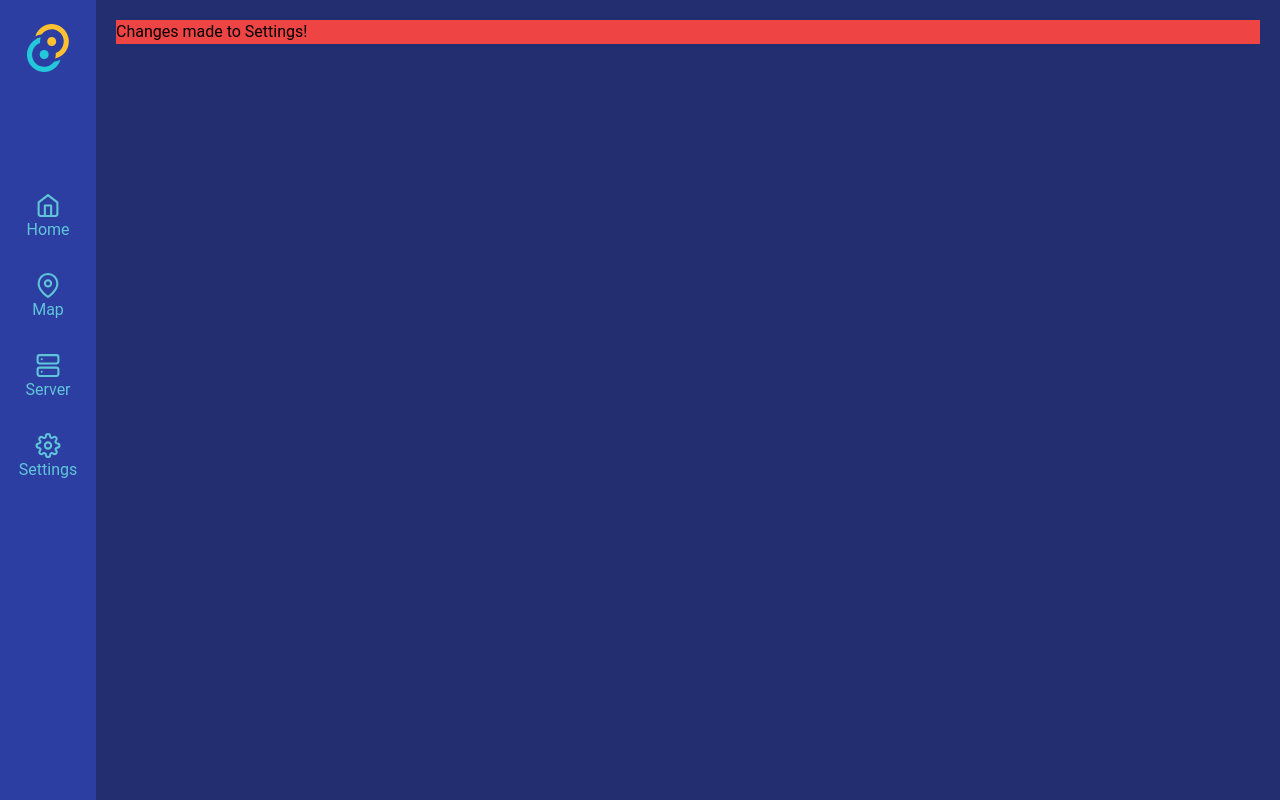
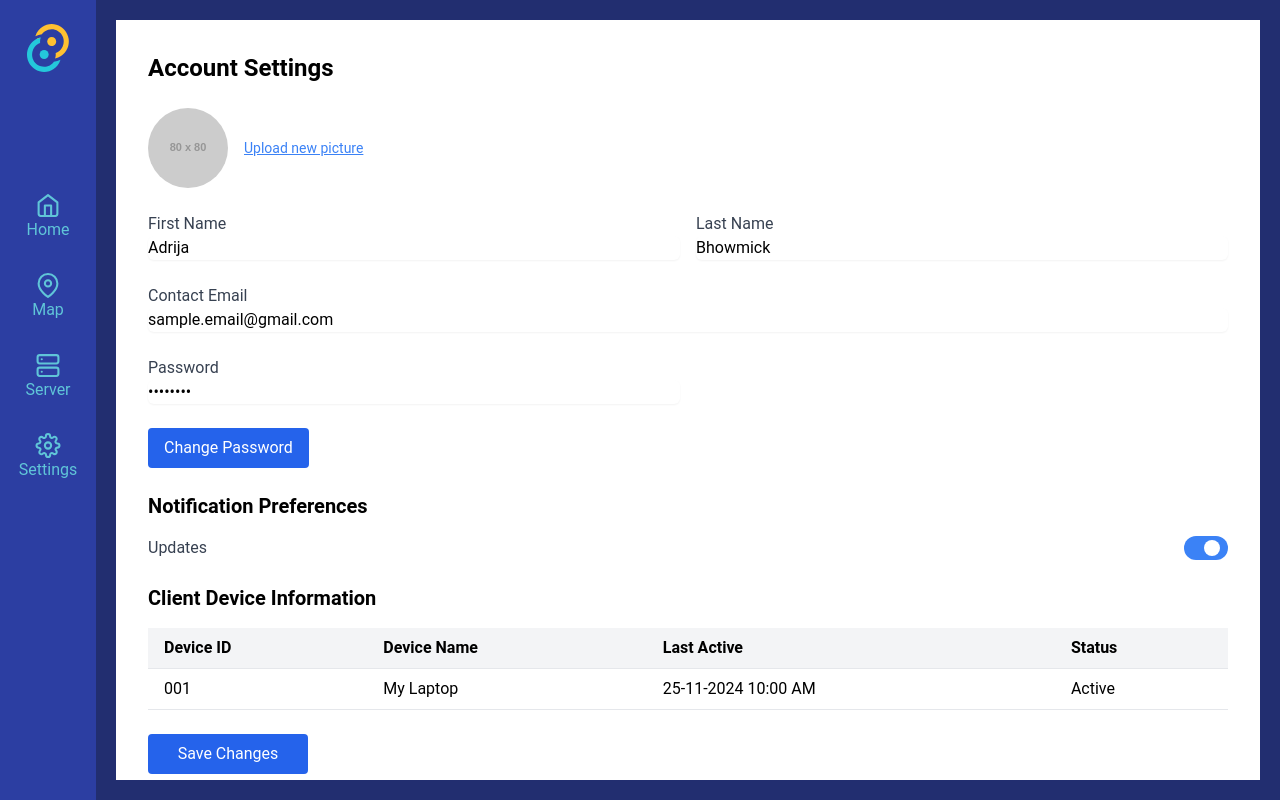
Before and after one commit to SubhayanDas08/ase_grp2, a React (Vite) app in the folder frontend/apps/desktop/: page /settings in a window 1280 px wide. Built offline with nearby package versions, Linux system fonts and the light colour scheme.

Commit message:
25th November Settings Update

```diff
--- /dev/null
+++ b/frontend/apps/desktop/src/components/settingsBlock.tsx
@@ -0,0 +1,206 @@
+import React, { useState } from "react";
+
+export default function SettingsBlock() {
+  const [email, setEmail] = useState("sample.email@gmail.com");
+  const [firstName, setFirstName] = useState("Adrija");
+  const [lastName, setLastName] = useState("Bhowmick");
+  const [currentPassword, setCurrentPassword] = useState("password");
+  const [isPasswordVisible, setIsPasswordVisible] = useState<boolean>(false);
+  const [isModalOpen, setIsModalOpen] = useState(false);
+  const [profilePicture, setProfilePicture] = useState<string>(
+    "https://via.placeholder.com/80"
+  ); // Default placeholder image
+
+  const devices = [
+    {
+      id: "001",
+      name: "My Laptop",
+      lastActive: "25-11-2024 10:00 AM",
+      status: "Active",
+    },
+  ];
+
+  const [isSocialMediaEnabled, setIsSocialMediaEnabled] = useState(true);
+
+  const toggleSocialMedia = () => {
+    setIsSocialMediaEnabled(!isSocialMediaEnabled);
+  };
+
+  const togglePasswordVisibility = () => {
+    setIsPasswordVisible(!isPasswordVisible);
+  };
+
+  const handleFileChange = (event: React.ChangeEvent<HTMLInputElement>) => {
+    if (event.target.files && event.target.files[0]) {
+      const file = event.target.files[0];
+
+      // Create a preview URL for the image
+      const reader = new FileReader();
+      reader.onload = () => {
+        if (reader.result) {
+          setProfilePicture(reader.result as string); // Update the profile picture
+          setIsModalOpen(false); // Close the modal after upload
+        }
+      };
+      reader.readAsDataURL(file);
+    }
+  };
+
+  return (
+    <div className="h-full bg-white p-8 overflow-y-auto">
+      <h2 className="text-2xl font-bold mb-6">Account Settings</h2>
+      <div className="space-y-6">
+        {/* Profile Picture */}
+        <div className="flex items-center">
+          <img
+            src={profilePicture}
+            alt="Profile"
+            className="rounded-full w-20 h-20 mr-4 object-cover"
+          />
+          <div>
+            <button
+              className="text-sm text-blue-500 underline"
+              onClick={() => setIsModalOpen(true)}
+            >
+              Upload new picture
+            </button>
+          </div>
+        </div>
+
+        {/* Modal for Upload */}
+        {isModalOpen && (
+          <div className="fixed inset-0 flex items-center justify-center bg-gray-800 bg-opacity-50 z-50">
+            <div className="bg-white p-6 rounded-lg shadow-lg">
+              <h2 className="text-lg font-semibold mb-4">Upload Photo</h2>
+              <input
+                type="file"
+                accept="image/*"
+                onChange={handleFileChange}
+                className="mb-4"
+              />
+              <div className="flex justify-end">
+                <button
+                  onClick={() => setIsModalOpen(false)}
+                  className="text-gray-500 hover:text-gray-700 mr-4"
+                >
+                  Cancel
+                </button>
+              </div>
+            </div>
+          </div>
+        )}
+
+        {/* Full Name */}
+        <div className="grid grid-cols-2 gap-4">
+          <div>
+            <label className="block text-gray-700">First Name</label>
+            <input
+              type="text"
+              value={firstName}
+              onChange={(e) => setFirstName(e.target.value)}
+              className="w-full border-gray-300 rounded-md shadow-sm"
+            />
+          </div>
+          <div>
+            <label className="block text-gray-700">Last Name</label>
+            <input
+              type="text"
+              value={lastName}
+              onChange={(e) => setLastName(e.target.value)}
+              className="w-full border-gray-300 rounded-md shadow-sm"
+            />
+          </div>
+        </div>
+
+        {/* Contact Email */}
+        <div>
+          <label className="block text-gray-700">Contact Email</label>
+          <input
+            type="email"
+            value={email}
+            onChange={(e) => setEmail(e.target.value)}
+            className="w-full border-gray-300 rounded-md shadow-sm"
+          />
+        </div>
+
+        {/* Password */}
+        <div>
+          <label className="block text-gray-700">Password</label>
+          <div className="grid grid-cols-2 gap-4">
+            <input
+              type="password"
+              placeholder="Current Password"
+              value={currentPassword}
+              onChange={(e) => setCurrentPassword(e.target.value)}
+              className="w-full border-gray-300 rounded-md shadow-sm"
+            />
+          </div>
+          <br />
+          <button className="px-4 py-2 bg-blue-600 text-white rounded hover:bg-blue-700">
+            Change Password
+          </button>
+        </div>
+
+        {/* Notification Preferences */}
+        <div className="mt-6">
+          <h2 className="text-xl font-bold mb-4">Notification Preferences</h2>
+          <div className="flex items-center justify-between">
+            <span className="text-gray-700">Updates</span>
+            <button
+              className={`relative inline-flex items-center h-6 rounded-full w-11 ${
+                isSocialMediaEnabled ? "bg-blue-500" : "bg-gray-300"
+              }`}
+              onClick={toggleSocialMedia}
+            >
+              <span
+                className={`inline-block w-4 h-4 transform bg-white rounded-full transition-transform ${
+                  isSocialMediaEnabled ? "translate-x-5" : "translate-x-1"
+                }`}
+              ></span>
+            </button>
+          </div>
+        </div>
+
+        {/* Client Device Information */}
+        <div className="mt-6">
+          <h2 className="text-xl font-bold mb-4">Client Device Information</h2>
+          <table className="w-full table-auto">
+            <thead>
+              <tr className="bg-gray-100 border-b">
+                <th className="text-left py-2 px-4">Device ID</th>
+                <th className="text-left py-2 px-4">Device Name</th>
+                <th className="text-left py-2 px-4">Last Active</th>
+                <th className="text-left py-2 px-4">Status</th>
+              </tr>
+            </thead>
+            <tbody>
+              {devices.map((device) => (
+                <tr key={device.id} className="border-b hover:bg-gray-50">
+                  <td className="py-2 px-4">{device.id}</td>
+                  <td className="py-2 px-4">{device.name}</td>
+                  <td className="py-2 px-4">{device.lastActive}</td>
+                  <td className="py-2 px-4">{device.status}</td>
+                </tr>
+              ))}
+            </tbody>
+          </table>
+        </div>
+
+        {/* Buttons */}
+        <div className="flex flex-col space-y-4 mt-4">
+          <button className="w-40 px-4 py-2 bg-blue-600 text-white rounded hover:bg-blue-700">
+            Save Changes
+          </button>
+          <div className="flex space-x-4 mt-4">
+            <button className="w-40 px-4 py-2 bg-red-600 text-white rounded hover:bg-red-700">
+              Logout
+            </button>
+            <button className="w-40 px-4 py-2 bg-red-600 text-white rounded hover:bg-red-700">
+              Delete Account
+            </button>
+          </div>
+        </div>
+      </div>
+    </div>
+  );
+}
--- a/frontend/apps/desktop/src/pages/Settings.tsx
+++ b/frontend/apps/desktop/src/pages/Settings.tsx
@@ -1,7 +1,10 @@
+import React from "react";
+import SettingsBlock from "../components/settingsBlock";
+
 export default function Settings() {
     return(
-        <div className="bg-red-500">
-            Changes made to Settings!
+        <div className="h-full flex flex-col bg-blue-900">
+            <SettingsBlock />
         </div>
     )
 }
```
